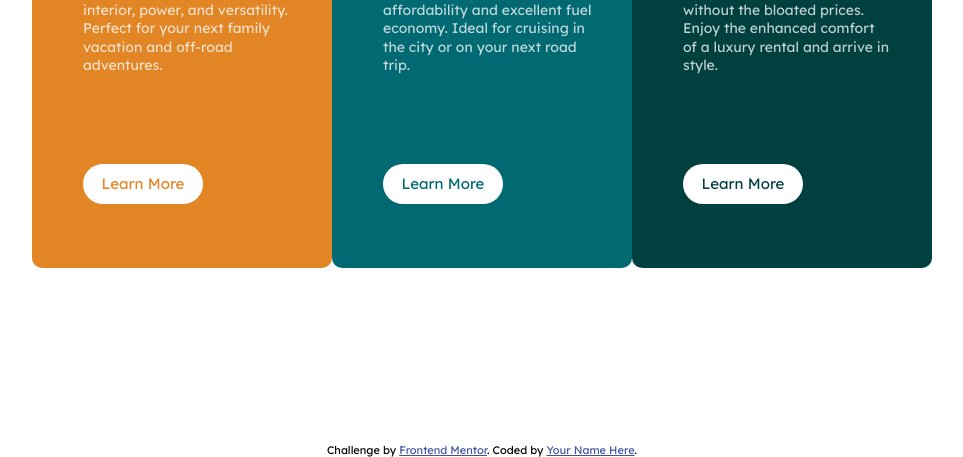
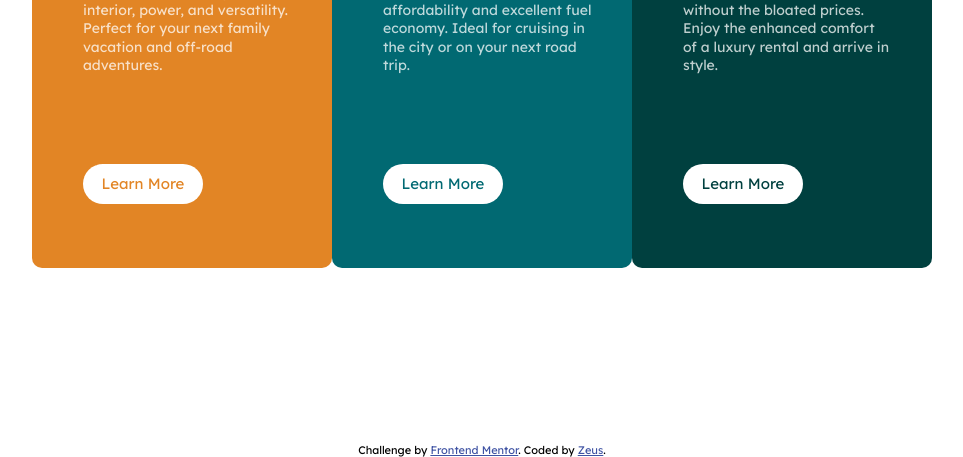
Before and after one commit to zoozyboi/Frontendmentor-challenges, a plain HTML site: page index.html in a window 1280 px wide. Shown: the part 357-814 px from the top of the page, without its empty margins (158-1121 px from the left). Drawn offline with Linux system fonts and the light colour scheme.

Commit message:
Update index.html

```diff
--- a/index.html
+++ b/index.html
@@ -62,7 +62,7 @@
 
   <div class="attribution">
     Challenge by <a href="https://www.frontendmentor.io?ref=challenge" target="_blank">Frontend Mentor</a>.
-    Coded by <a href="#">Your Name Here</a>.
+    Coded by <a href="https://www.linkedin.com/in/zeus-luis-anareta-3457b2207/">Zeus</a>.
   </div>
 </body>
 </html>
```
